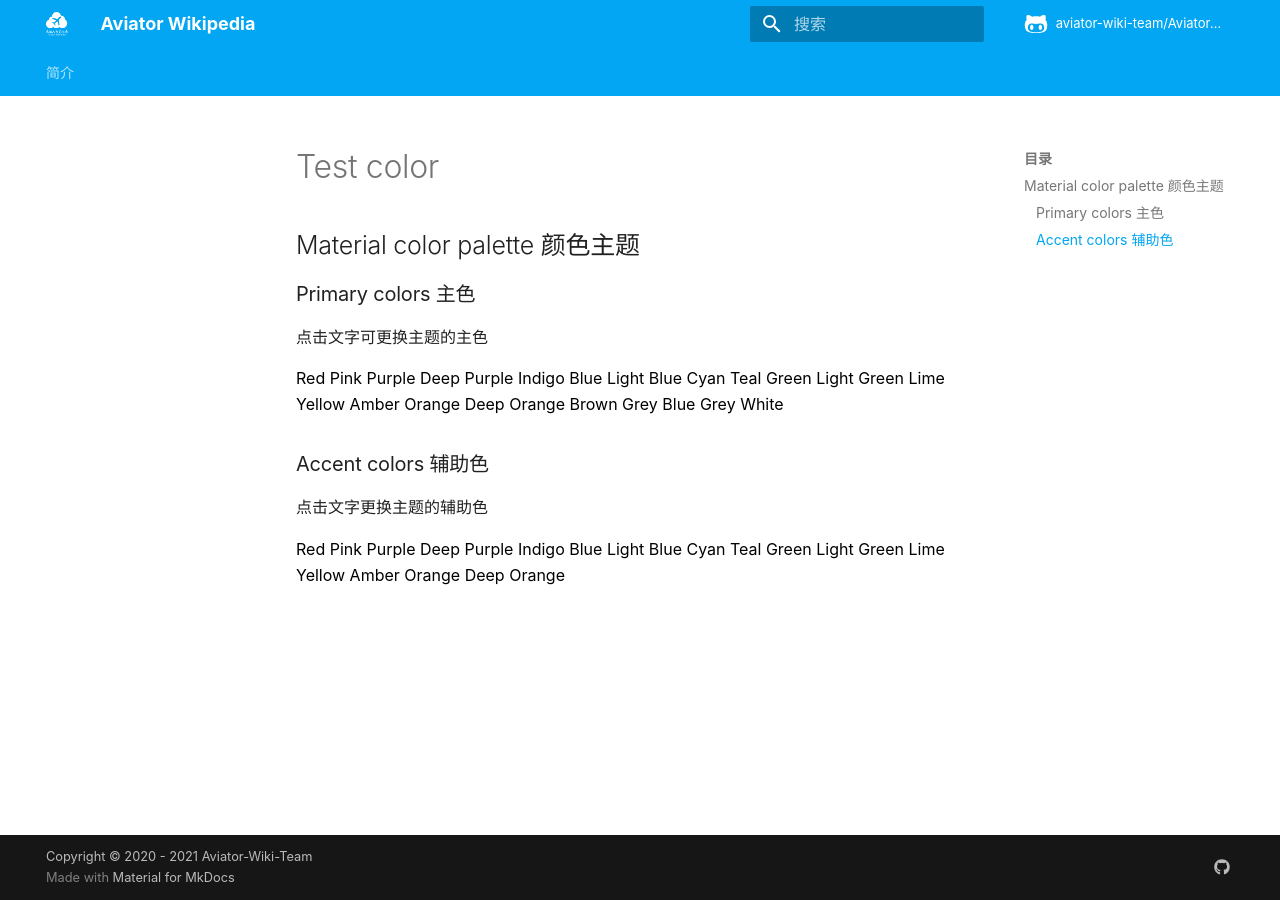
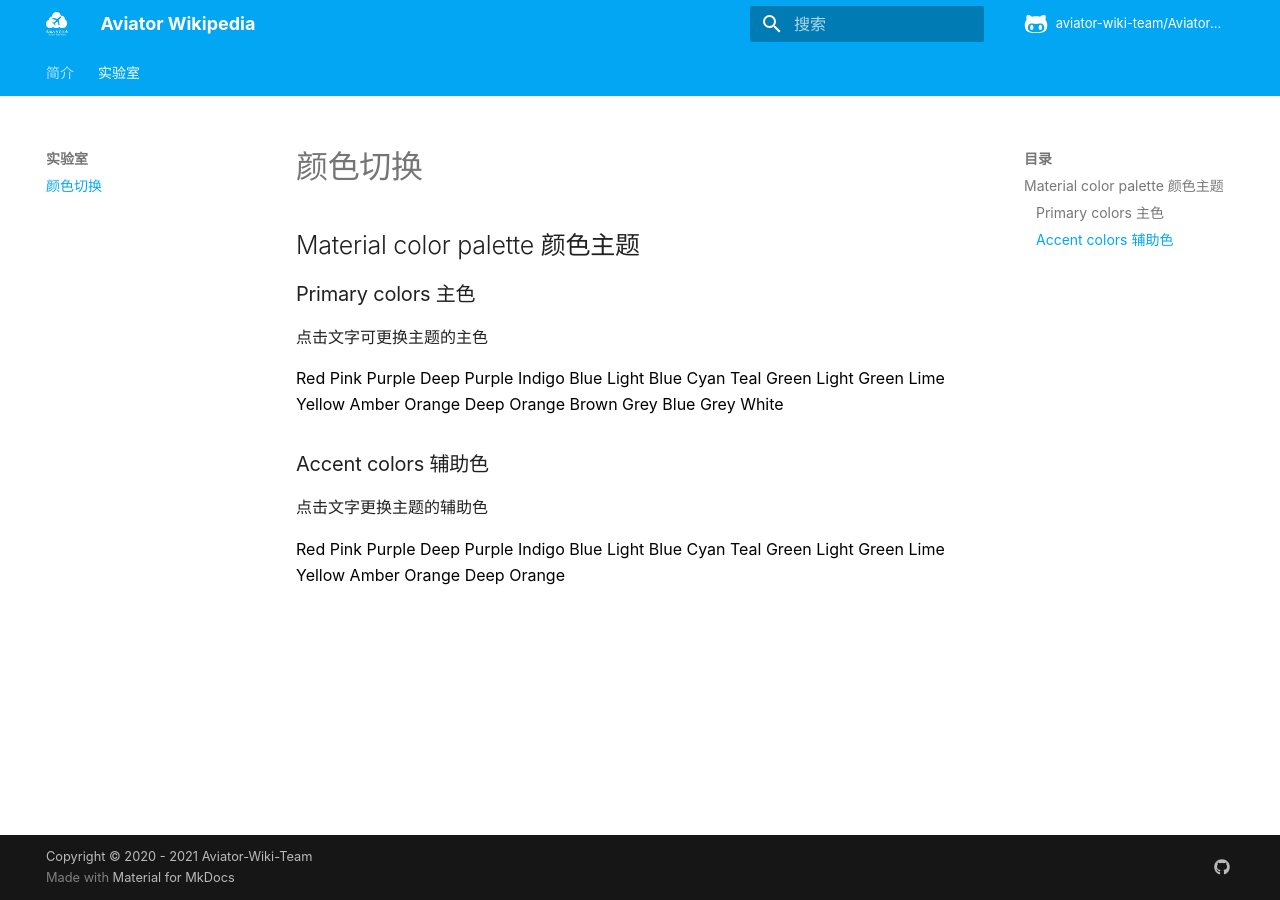
Before and after one commit to aviator-wiki-team/Aviator-Wiki, an MkDocs documentation site: the page built from docs/lab/test-color.md, in a window 1280 px wide. Built offline with MkDocs 1.6.1 and Material for MkDocs 9.7.7, drawn with Linux system fonts in a browser that asks for light colours; some web fonts are replaced; comment, search, counter and statistics services are not loaded.

Commit message:
Update mkdocs.yml

```diff
--- a/mkdocs.yml
+++ b/mkdocs.yml
@@ -35,3 +35,5 @@ nav:
     - 简介:
         - 欢迎同学!: index.md
         - 何为AviatorWiki: intro/what-is-aviator-wiki.md
+    - 实验室:
+        - 颜色切换: lab/test-color.md
```
